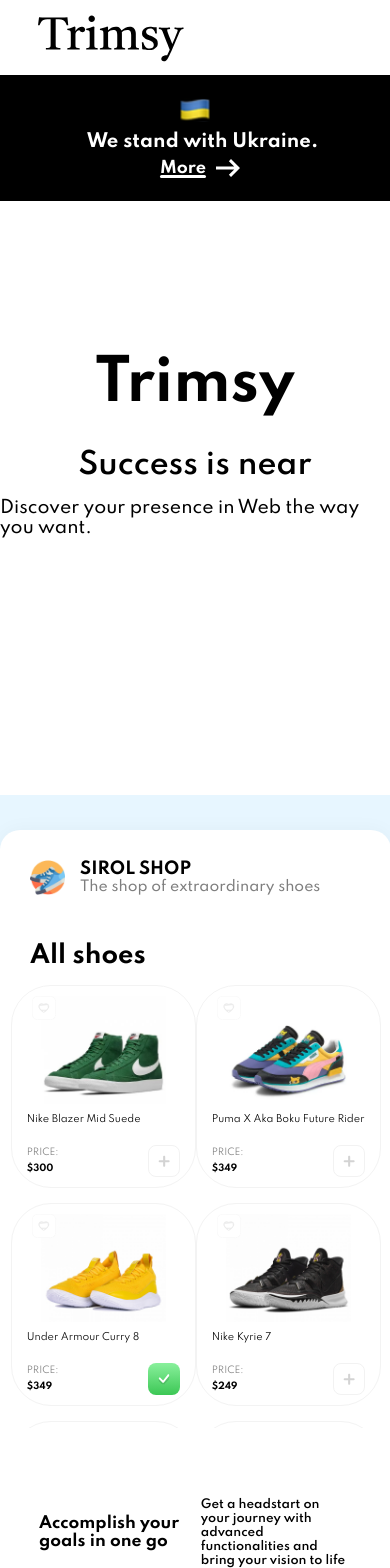
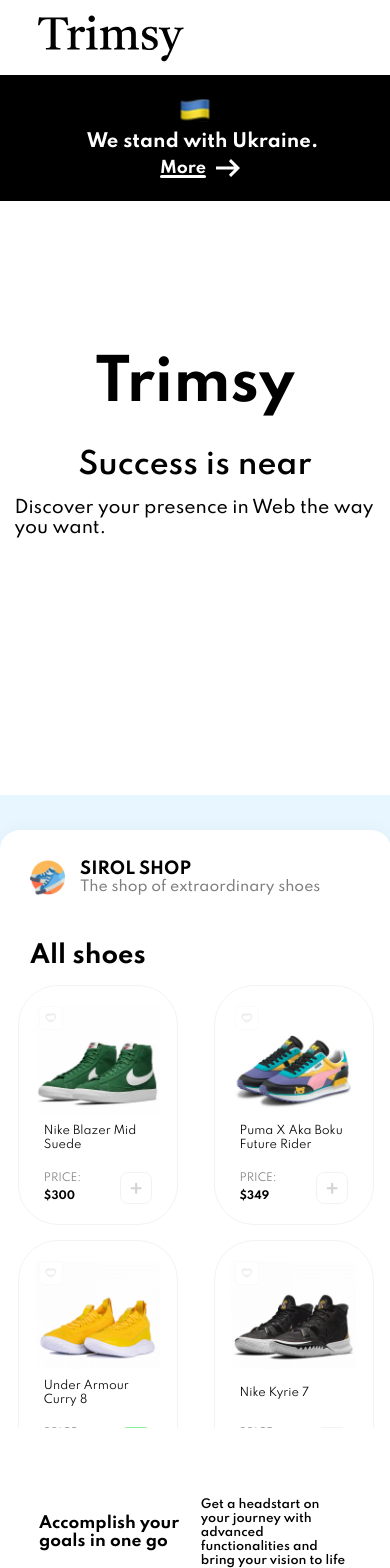
Before and after one commit to mortenus/trimsy, a Next.js app: page / in a window 390 px wide. Shown: the top 1568 px of the page. Built offline with nearby package versions, Linux system fonts and the light colour scheme.

Commit message:
Non scroll features and bug fixes

```diff
--- a/components/Card/Card.module.scss
+++ b/components/Card/Card.module.scss
@@ -37,12 +37,12 @@
   }
 
   @media only screen and (max-width: 960px) {
-    font-size: 12px;
+    font-size: 14px;
+    width: 160px;
   }
 
   @media (max-width: 650px) {
     margin-right: 0;
-    padding: 10px 15px;
   }
 
   &.hover {
@@ -143,12 +143,3 @@
     font-size: 0.75em;
   }
 }
-
-@media (min-width: 1450px) and (max-width: 1600px) {
-}
-
-@media (min-width: 960px) and (max-width: 1450px) {
-}
-
-@media only screen and (max-width: 960px) {
-}
--- a/components/Cart/Cart.module.scss
+++ b/components/Cart/Cart.module.scss
@@ -11,6 +11,7 @@
   position: absolute;
   right: 350px;
   top: 80px;
+  z-index: 1;
 
   background: #ffffff;
   box-shadow: -10px 4px 24px rgb(0 0 0 / 10%);
@@ -21,6 +22,11 @@
   transition: transform 0.3s ease-in-out;
 
   @media (max-width: 650px) {
+    top: 10px;
+    right: 260px;
+  }
+
+  @media (max-width: 550px) {
     display: none;
   }
 
--- a/containers/Home/Accomplish/Accomplish.module.scss
+++ b/containers/Home/Accomplish/Accomplish.module.scss
@@ -1,9 +1,8 @@
 .accomplish {
+  position: absolute;
+  z-index: 1;
   padding: 70px min(10%, 15vw);
-  position: relative;
-  z-index: 1;
 
-  position: absolute;
   background: #fff;
 
   .text {
--- a/containers/Home/Intro/Intro.module.scss
+++ b/containers/Home/Intro/Intro.module.scss
@@ -1,24 +1,11 @@
-.intro {
+.wrapper {
   display: flex;
   flex-direction: column;
   align-items: center;
 
   min-height: calc(100vh - 350px);
 
-  //   @media only screen and (min-width: 725px) {
-  //     height: calc(100vh - 500px);
-
-  //     h1 {
-  //       font-size: 96px !important;
-  //     }
-
-  //     h3 {
-  //       font-size: 48px !important;
-  //     }
-  //   }
-
   h1 {
-    // font-size: 84px;
     font-size: clamp(3.5rem, 6vw, 10rem);
     font-weight: bold;
 
@@ -35,29 +22,9 @@
     font-weight: 500;
 
     margin: 15px 0;
-  }
 
-  //   @media (min-width: 1600px) and (max-width: 2000px) {
-  //     h1 {
-  //       font-size: 180px;
-  //       font-weight: bold;
-
-  //       margin: 150px 0 30px 0;
-  //     }
-
-  //     h3 {
-  //       font-size: 64px;
-  //       font-weight: 600;
-  //     }
-
-  //     p {
-  //       font-size: 36px;
-  //       font-weight: 500;
-
-  //       margin: 15px 0;
-  //     }
-  //   }
-
-  @media (min-width: 800px) and (max-width: 1600px) {
+    @media (max-width: 500px) {
+      margin: 15px 0.9rem;
+    }
   }
 }
--- a/containers/Home/Intro/index.tsx
+++ b/containers/Home/Intro/index.tsx
@@ -8,7 +8,7 @@
   return (
     <>
       <Banner />
-      <div id="home" className={styles.intro}>
+      <div id="home" className={styles.wrapper}>
         <h1>Trimsy</h1>
         <h3>Success is near</h3>
         <p>Discover your presence in Web the way you want.</p>
--- a/containers/Home/Product/Product.module.scss
+++ b/containers/Home/Product/Product.module.scss
@@ -18,16 +18,24 @@
     left: 75px;
     top: 100px;
 
+    z-index: 5;
+
+    @media (max-width: 960px) {
+      left: 30px;
+    }
+
     @media (max-width: 650px) {
+      left: 20px;
+      top: 160px;
+    }
+
+    @media (max-width: 550px) {
       display: none;
     }
 
     @media only screen and (min-width: 1600px) {
       left: 125px;
     }
-  }
-
-  @media only screen and (max-width: 960px) {
   }
 
   @media (min-width: 1150px) and (max-width: 1330px) {
@@ -64,6 +72,10 @@
         display: flex;
         flex-wrap: wrap;
         justify-content: center;
+
+        @media (max-width: 650px) {
+          justify-content: space-around;
+        }
       }
 
       .headline {
```
